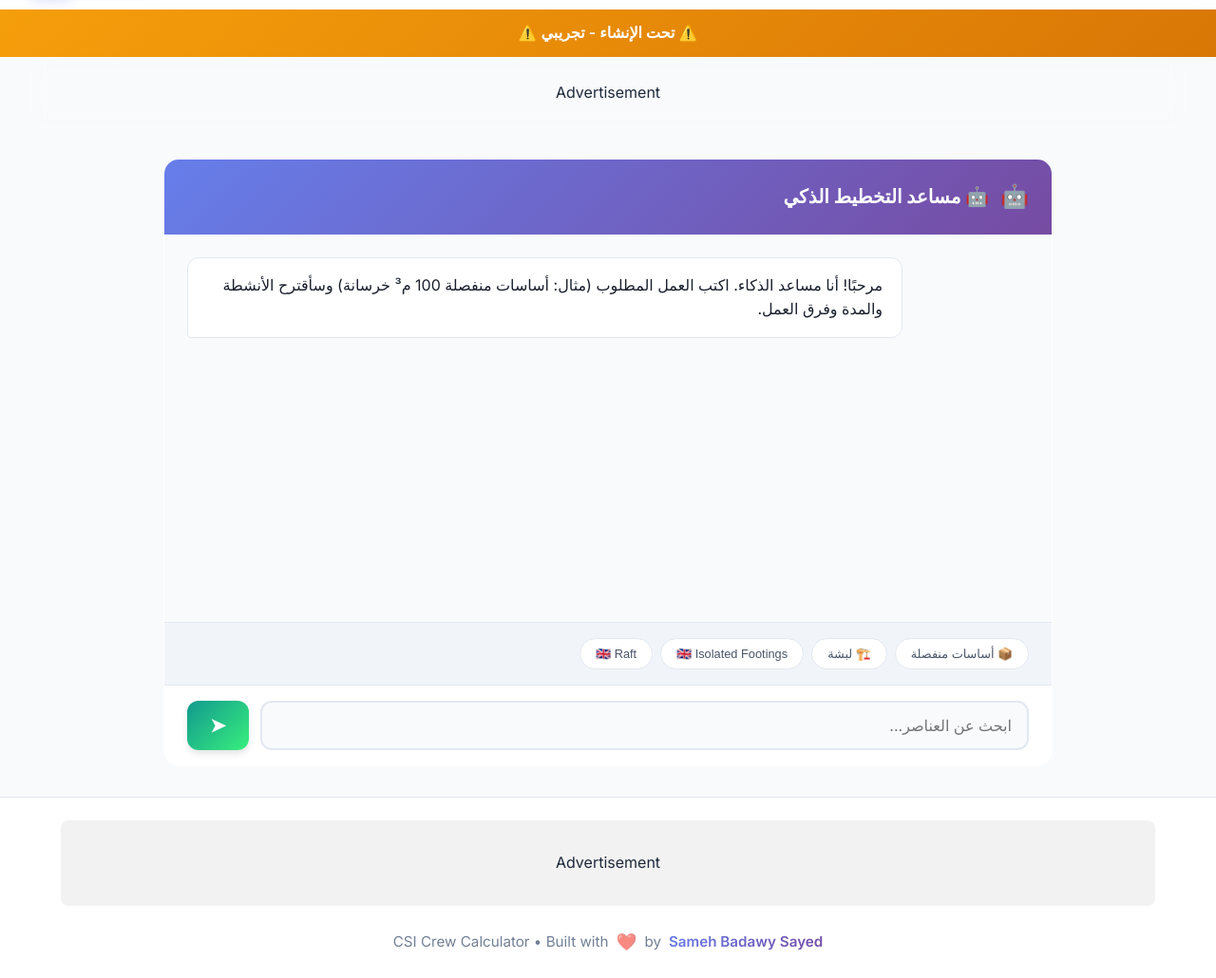
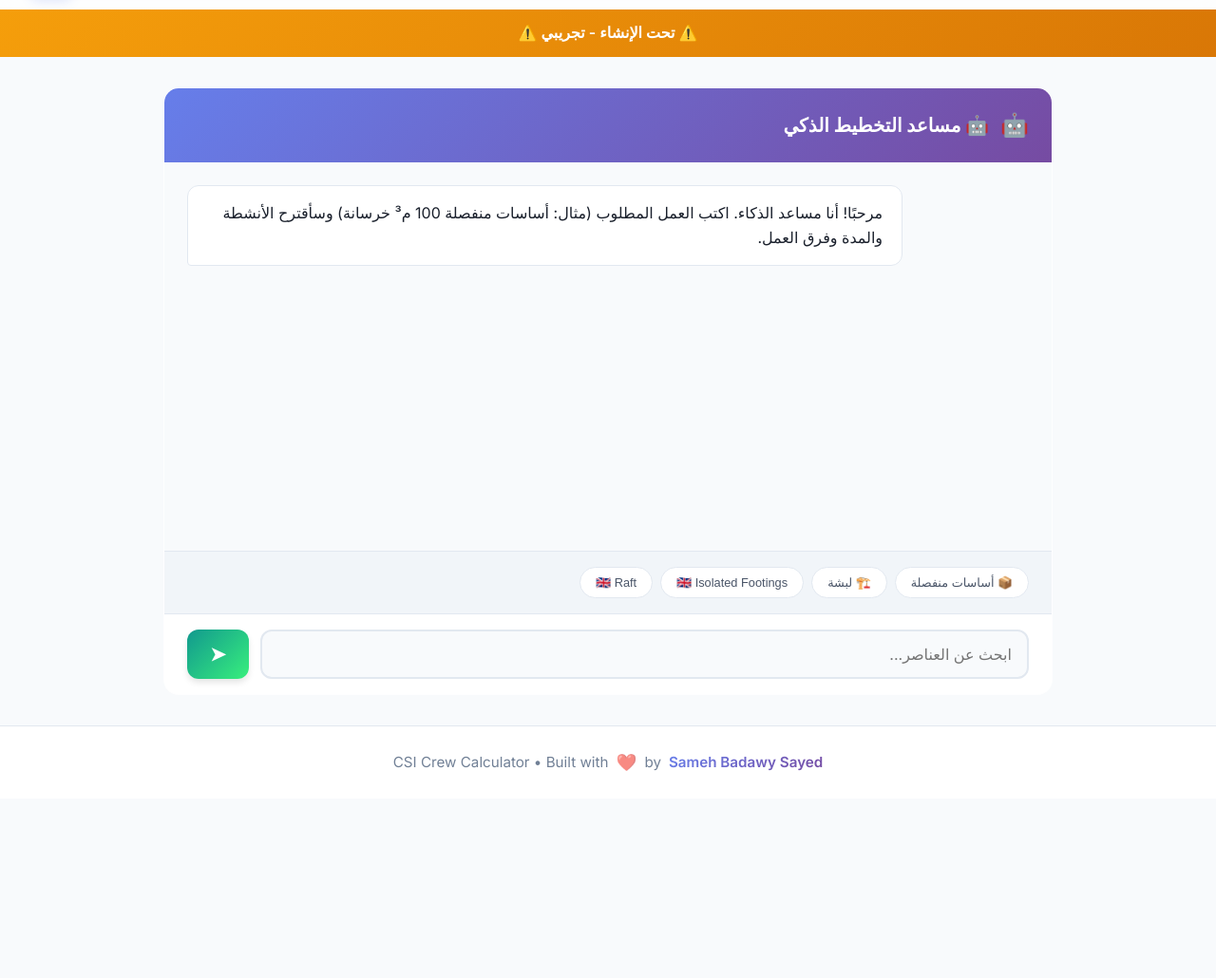
Before and after one commit to SamehB89/csi-calculator-frontend, a plain HTML site: page ai-planner.html in a window 1280 px wide. Shown: the part 60-1090 px from the top of the page at 95% size. After the commit the page ends 901 px from the top, so only its background shows below. Drawn offline with Linux system fonts and the light colour scheme.

Commit message:
Remove placeholder ad containers to fix AdSense navigation policy violation

```diff
--- a/ai-planner.html
+++ b/ai-planner.html
@@ -454,14 +454,6 @@
         ⚠️ <span data-i18n="experimentalWarning">تحت الإنشاء - تجريبي</span> ⚠️
     </div>
 
-    <div class="container">
-        <div class="ad-container">
-             <div class="ad-responsive glass-card" style="display: flex; align-items: center; justify-content: center; background: rgba(255,255,255,0.05);">
-                <span class="ad-label">Advertisement</span>
-            </div>
-        </div>
-    </div>
-
     <div class="planner-container">
         <!-- Chat Section -->
         <div class="chat-section">
@@ -501,13 +493,6 @@
 
     <!-- Footer -->
     <footer class="site-footer">
-         <div class="container mb-3">
-             <div class="ad-container ad-footer">
-                <div class="ad-responsive" style="height: 90px; background: rgba(0,0,0,0.05); display: flex; align-items: center; justify-content: center; border-radius: 8px;">
-                     <span class="ad-label">Advertisement</span>
-                </div>
-            </div>
-        </div>
         <div class="footer-content">
             <p class="footer-text">
                 CSI Crew Calculator • Built with <span class="footer-heart">❤️</span> by <span class="footer-author">Sameh Badawy Sayed</span>
```
Also changed, not shown: crew-calculator.html (+0 -12 lines), index.html (+0 -7 lines).
